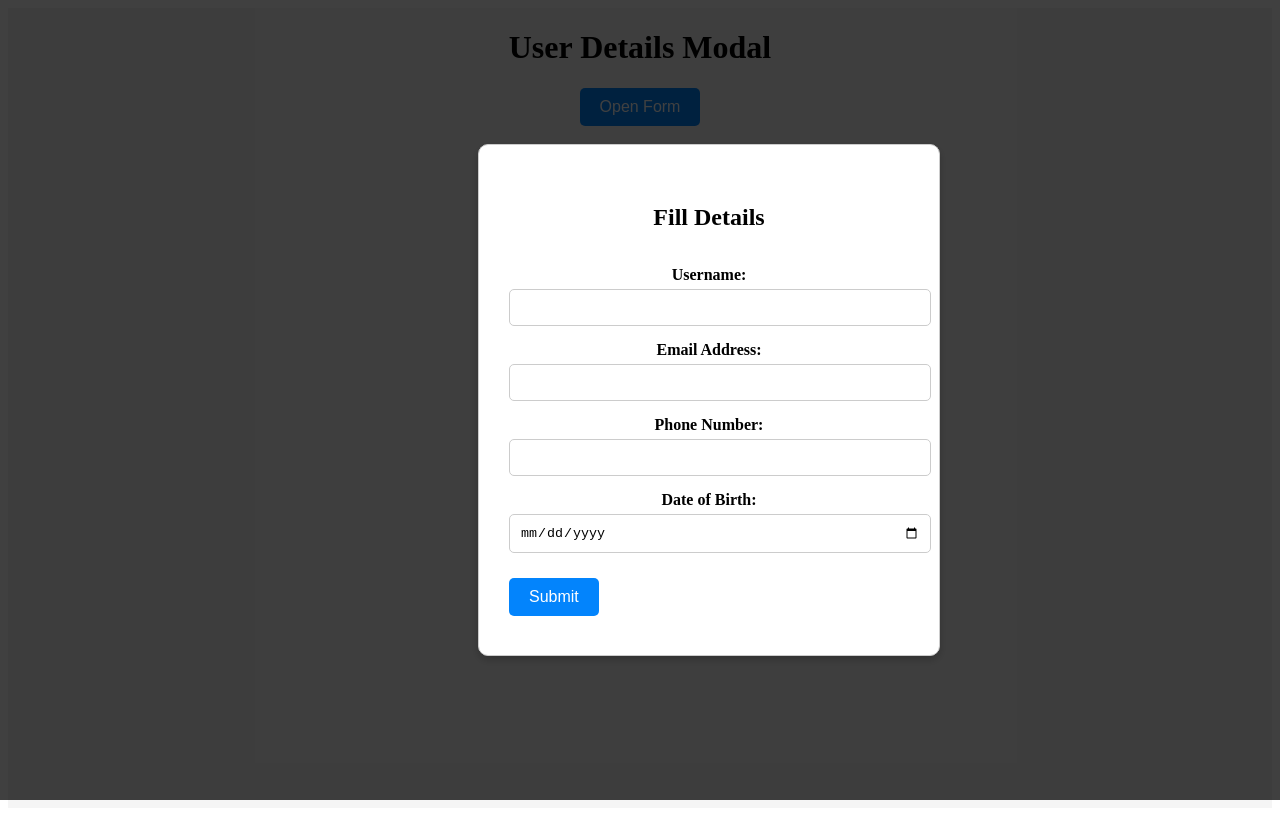
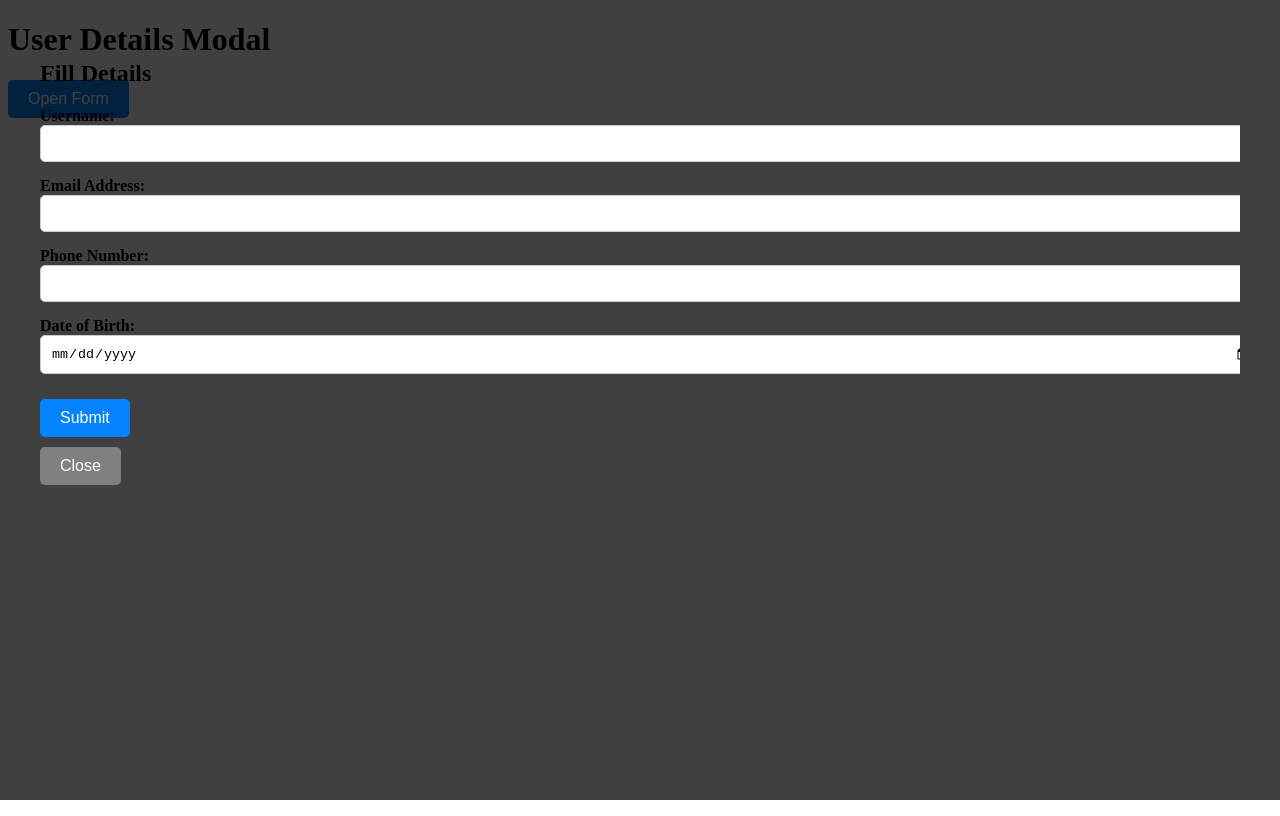
Before and after one commit to atharvp0711/xmodal, a React (Create React App) app: page / in a window 1280 px wide. Both pictures are taken after a click on the button "Open Form". Built offline with nearby package versions, Linux system fonts and the light colour scheme.

Commit message:
Changes implemented in XModal

```diff
--- a/src/App.js
+++ b/src/App.js
@@ -27,7 +27,7 @@ const App = () => {
     e.preventDefault();
     const { username, email, phone, dob } = formData;
 
-    // Checking for empty fields
+    // Validation checks
     if (!username.trim()) {
       alert("Please fill out the Username field.");
       return;
@@ -69,15 +69,7 @@ const App = () => {
   };
 
   return (
-    <div
-      style={{
-        height: "100vh",
-        display: "flex",
-        alignItems: "center",
-        flexDirection: "column",
-        backgroundColor: "#f5f5f5",
-      }}
-    >
+    <div className="modal">
       <h1 style={{ fontSize: "2rem", fontWeight: "600" }}>
         User Details Modal
       </h1>
@@ -103,26 +95,13 @@ const App = () => {
             backgroundColor: "rgba(0, 0, 0, 0.75)",
           },
           content: {
-            position: "absolute",
-            width: "400px",
-            height: "450px",
-            padding: "30px",
-            margin: "0 auto",
-            borderRadius: "10px",
-            top: "50%",
-            left: "50%",
-            transform: "translate(-50%, -50%)",
-            boxShadow: "0 4px 8px rgba(0, 0, 0, 0.2)",
-            border: "1px solid #ccc",
-            display: "flex",
-            flexDirection: "column",
-            justifyContent: "center",
-            alignItems: "center",
-            gap: "15px",
-            backgroundColor: "#ffffff",
+            padding: "0",
+            border: "none",
+            background: "transparent",
           },
         }}
       >
+        <div className="modal-content">
           <h2
             style={{
               marginBottom: "20px",
@@ -132,17 +111,9 @@ const App = () => {
           >
             Fill Details
           </h2>
-        <form style={{ width: "100%" }} onSubmit={handleSubmit}>
+          <form onSubmit={handleSubmit}>
             <div style={{ marginBottom: "15px" }}>
-            <label
-              style={{
-                display: "block",
-                fontSize: "1rem",
-                marginBottom: "5px",
-                fontWeight: "bold",
-                textAlign: "center",
-              }}
-            >
+              <label style={{ display: "block", fontWeight: "bold" }}>
                 Username:
               </label>
               <input
@@ -159,15 +130,7 @@ const App = () => {
               />
             </div>
             <div style={{ marginBottom: "15px" }}>
-            <label
-              style={{
-                display: "block",
-                fontSize: "1rem",
-                marginBottom: "5px",
-                fontWeight: "bold",
-                textAlign: "center",
-              }}
-            >
+              <label style={{ display: "block", fontWeight: "bold" }}>
                 Email Address:
               </label>
               <input
@@ -184,15 +147,7 @@ const App = () => {
               />
             </div>
             <div style={{ marginBottom: "15px" }}>
-            <label
-              style={{
-                display: "block",
-                fontSize: "1rem",
-                marginBottom: "5px",
-                fontWeight: "bold",
-                textAlign: "center",
-              }}
-            >
+              <label style={{ display: "block", fontWeight: "bold" }}>
                 Phone Number:
               </label>
               <input
@@ -209,15 +164,7 @@ const App = () => {
               />
             </div>
             <div style={{ marginBottom: "15px" }}>
-            <label
-              style={{
-                display: "block",
-                fontSize: "1rem",
-                marginBottom: "5px",
-                fontWeight: "bold",
-                textAlign: "center",
-              }}
-            >
+              <label style={{ display: "block", fontWeight: "bold" }}>
                 Date of Birth:
               </label>
               <input
@@ -249,6 +196,22 @@ const App = () => {
               Submit
             </button>
           </form>
+          <button
+            onClick={closeModal}
+            style={{
+              backgroundColor: "gray",
+              color: "white",
+              padding: "10px 20px",
+              border: "none",
+              cursor: "pointer",
+              borderRadius: "5px",
+              fontSize: "1rem",
+              marginTop: "10px",
+            }}
+          >
+            Close
+          </button>
+        </div>
       </Modal>
     </div>
   );
```
Lines whose indentation alone changed are shown as unchanged.
